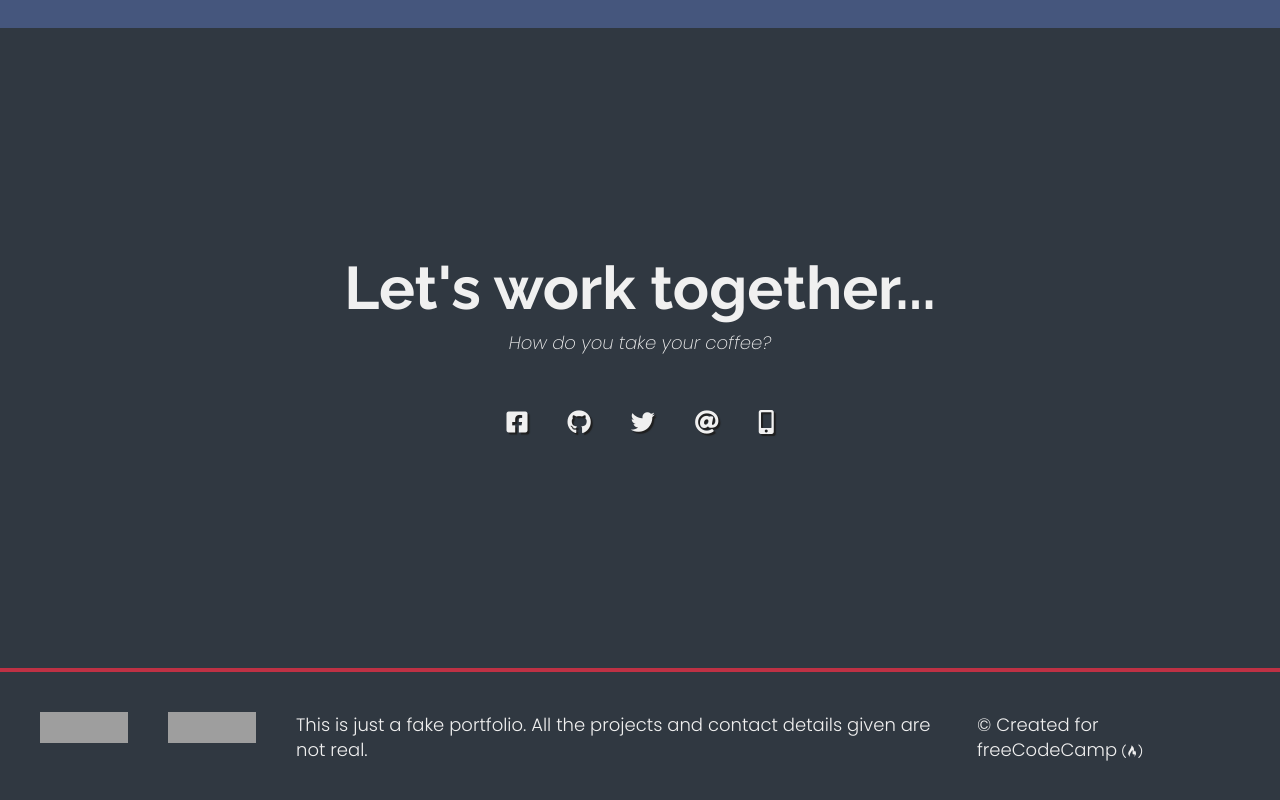
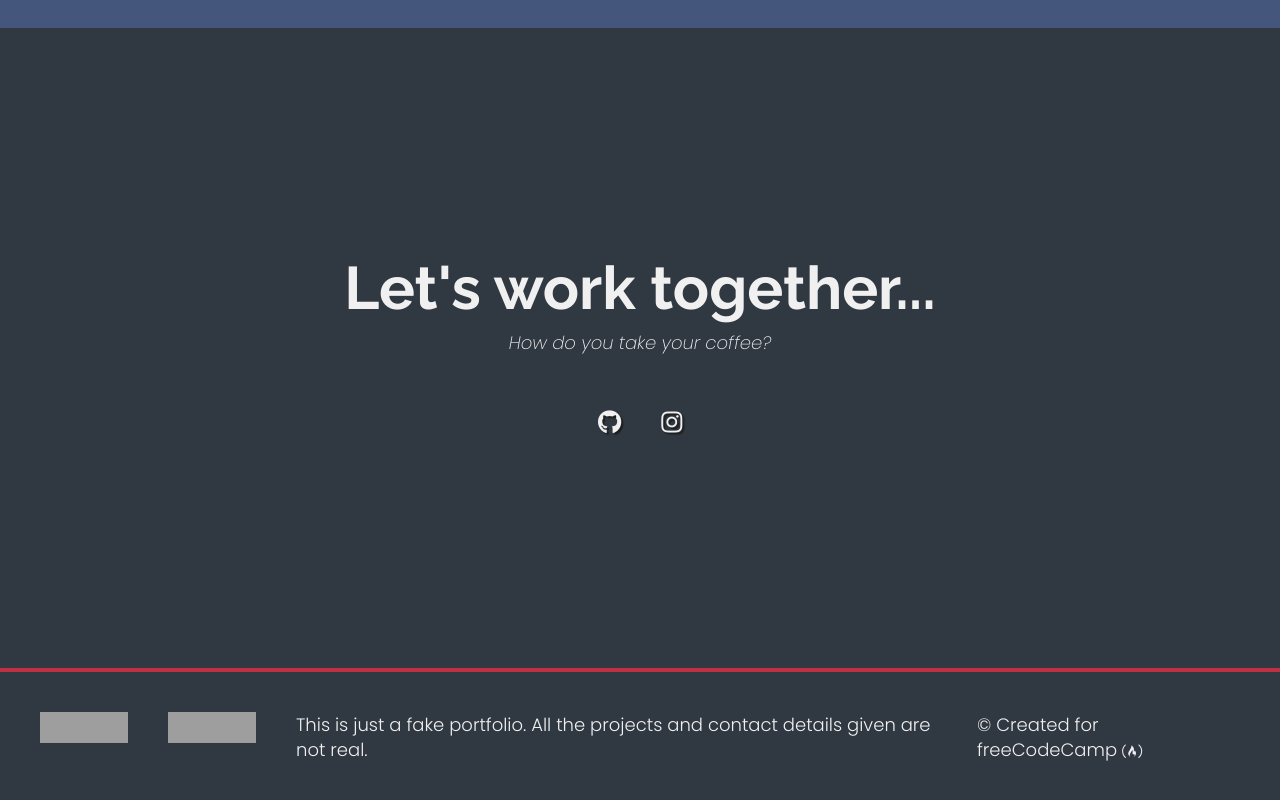
Before and after one commit to Vojtikulis10/Vojtikulis10.github.io, a plain HTML site: page portfolio/index.html in a window 1280 px wide. Shown: the part 2151-2951 px from the top of the page. Drawn offline with Linux system fonts and the light colour scheme; grey boxes are pictures that could not be loaded.

Commit message:
kontakty

```diff
--- a/portfolio/index.html
+++ b/portfolio/index.html
@@ -1,4 +1,5 @@
 <!DOCTYPE html>
+
 
 <html lang="cs">
 
@@ -45,11 +46,8 @@
                 <p>How do you take your coffee?</p>
             </div>
             <div class="contact-links">
-                <a href="https://facebook.com/freecodecamp" target="_blank" rel="noopener noreferrer" class="btn contact-details"><i class="fab fa-facebook-square" aria-hidden="true"></i> <span class="sr-only">Facebook</span></a>
                 <a id="profile-link" href="https://github.com/Vojtikulis10/Vojtikulis10.github.io" target="_blank" rel="noopener noreferrer" class="btn contact-details"><i class="fab fa-github" aria-hidden="true"></i> <span class="sr-only">GitHub</span></a>
-                <a href="https://twitter.com/freecodecamp" target="_blank" rel="noopener noreferrer" class="btn contact-details"><i class="fab fa-twitter" aria-hidden="true"></i> <span class="sr-only">Twitter</span></a>
-                <a href="mailto:example@example.com" class="btn contact-details"><i class="fas fa-at" aria-hidden="true"></i> <span class="sr-only">Send a mail</span></a>
-                <a href="tel:555-555-5555" class="btn contact-details"><i class="fas fa-mobile-alt" aria-hidden="true"></i> <span class="sr-only">Call me</span></a>
+                <a href="https://www.instagram.com/vojtechklapuch09/" target="_blank" rel="noopener noreferrer" class="btn contact-details"><i class="fab fa-instagram" aria-hidden="true"></i> <span class="sr-only">instagram</span></a>
             </div>
         </section>
     </main>
```
